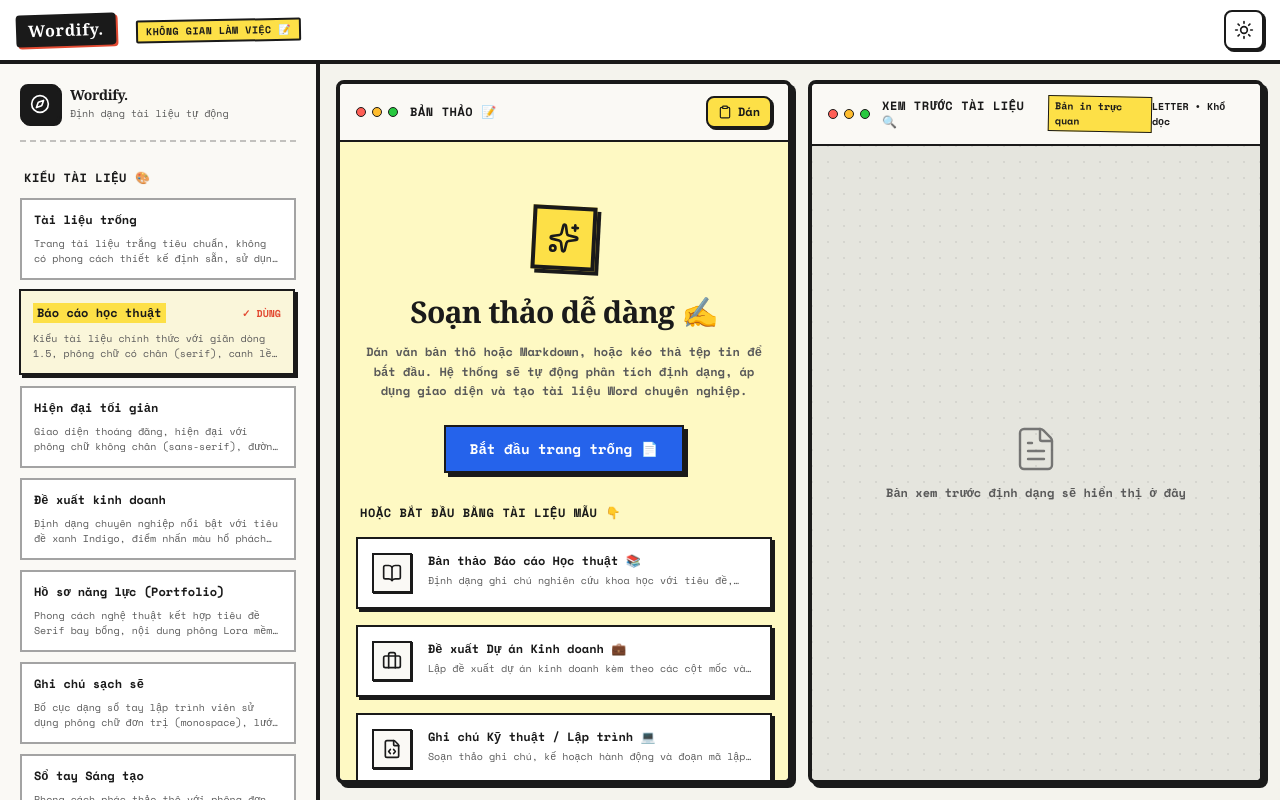
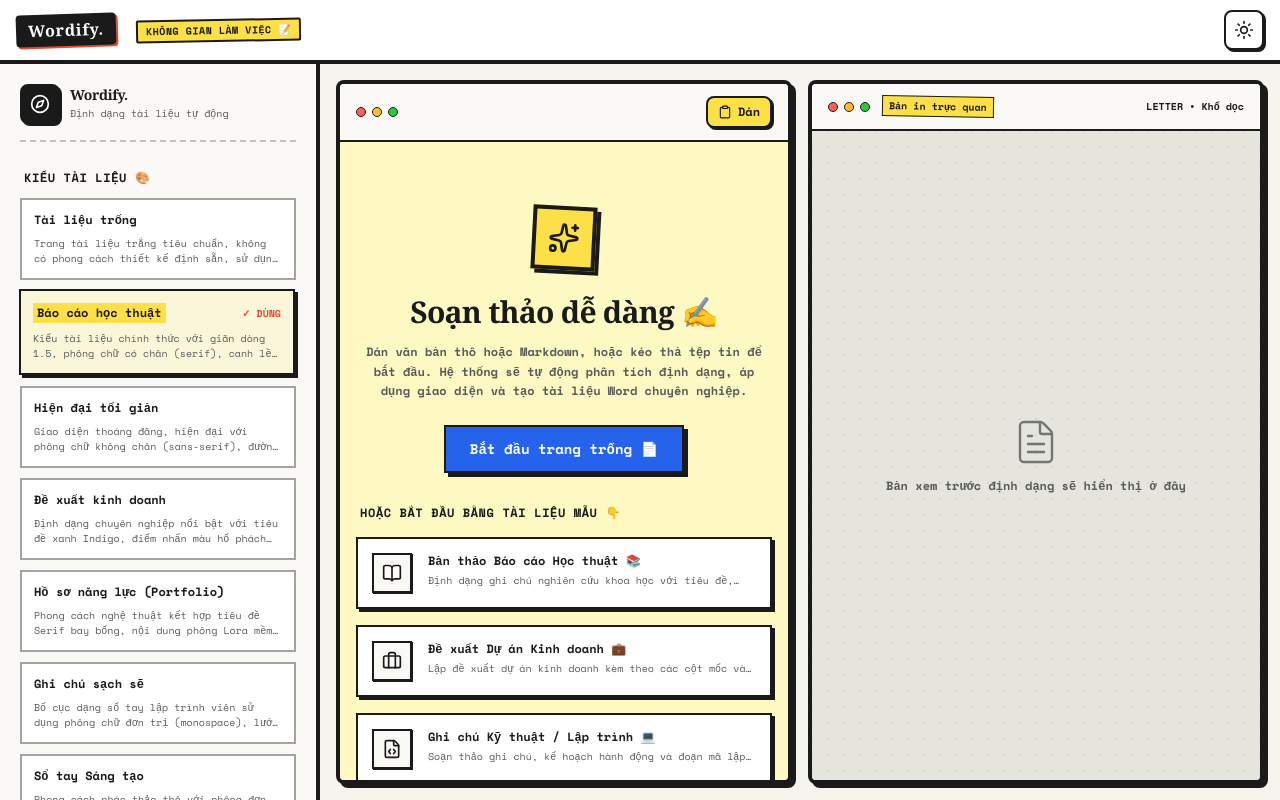
Before and after one commit to xduchuy/text-to-word, a React (Vite) app: page / in a window 1280 px wide. Built offline with nearby package versions, Linux system fonts and the light colour scheme; a web font is replaced by a local one.

Commit message:
style: remove redundant header title text from Editor and Preview panels

```diff
--- a/src/components/Editor.tsx
+++ b/src/components/Editor.tsx
@@ -139,9 +139,6 @@ export const Editor: React.FC<EditorProps> = ({ text, onChange }) => {
             <span className="w-2.5 h-2.5 rounded-full bg-[#27C93F] border border-ink-border" />
           </div>
 
-          <span className="text-xs font-mono font-bold uppercase tracking-wider text-ink-black">
-            Bản thảo 📝
-          </span>
           {text.length > 0 && (
             <span className="text-[10px] font-mono bg-accent-yellow text-ink-black px-1.5 py-0.5 border border-ink-border font-bold rotate-1">
               Định dạng tức thời
--- a/src/components/PreviewPanel.tsx
+++ b/src/components/PreviewPanel.tsx
@@ -47,9 +47,6 @@ export const PreviewPanel: React.FC<PreviewPanelProps> = ({ blocks, style, setti
             <span className="w-2.5 h-2.5 rounded-full bg-[#27C93F] border border-ink-border" />
           </div>
 
-          <span className="text-xs font-mono font-bold uppercase tracking-wider text-ink-black">
-            Xem trước tài liệu 🔍
-          </span>
           <span className="text-[10px] font-mono bg-accent-yellow text-ink-black px-1.5 py-0.5 border border-ink-border font-bold rotate-1">
             Bản in trực quan
           </span>
```
